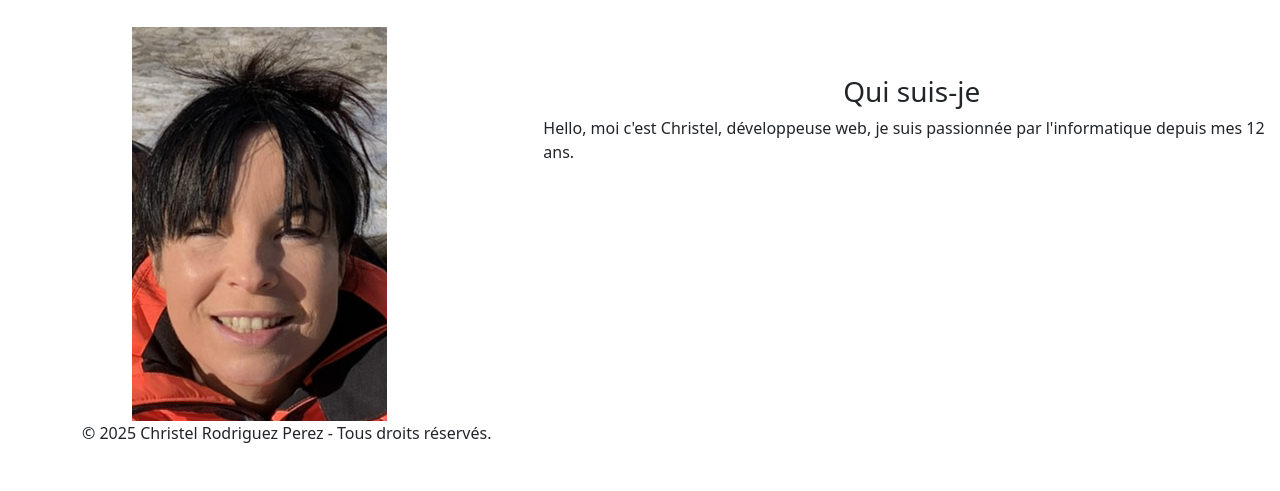
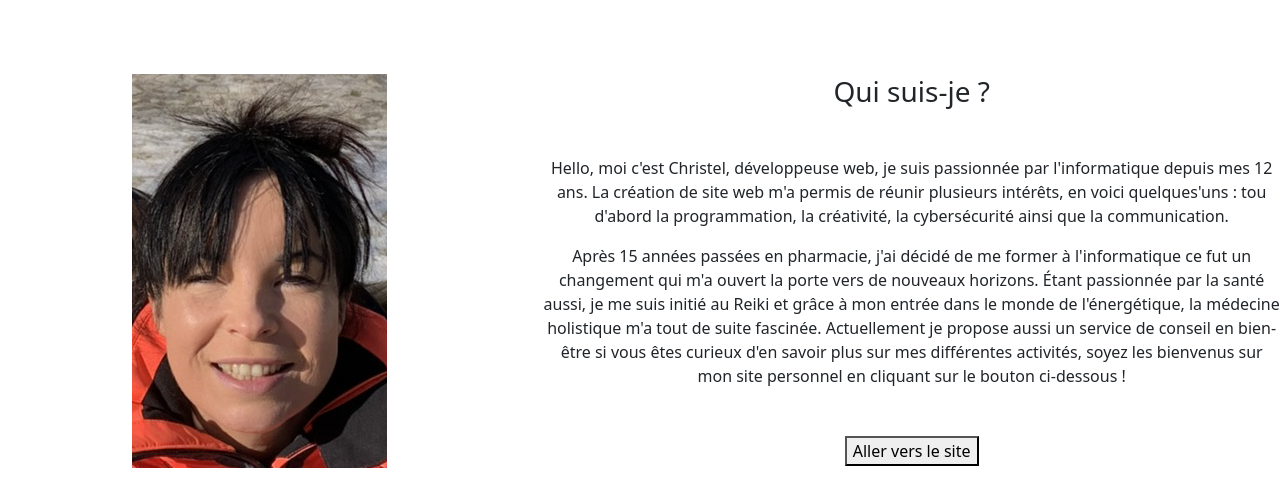
Before and after one commit to Baboo81/baboo81.github.io, a PHP site: page /app/views/sections/home.php in a window 1280 px wide. Shown: the part 414-905 px from the top of the page. Before the commit the page ends 857 px from the top, so only its background shows below. Run offline with PHP 8.4, Linux system fonts and the light colour scheme; data that the repository does not hold is empty; some libraries are stand-ins or nearby versions.

Commit message:
section : projects

```diff
--- /dev/null
+++ b/app/data/about.php
@@ -0,0 +1,14 @@
+<?php
+
+namespace App\data;
+
+return [
+    'about' => [
+        'title' => 'Qui suis-je ?',
+        'p1' => 'Hello, moi c\'est Christel, développeuse web, je suis passionnée par l\'informatique depuis mes 12 ans. La création de site web m\'a permis de réunir plusieurs intérêts, en voici quelques\'uns : tou d\'abord la programmation, la créativité, la cybersécurité ainsi que la communication.',
+        'p2' => 'Après 15 années passées en pharmacie, j\'ai décidé de me former à l\'informatique ce fut un changement qui m\'a ouvert la porte vers de nouveaux horizons. Étant passionnée par la santé aussi, je me suis initié au Reiki et grâce à mon entrée dans le monde de l\'énergétique, la médecine holistique m\'a tout de suite fascinée. Actuellement je propose aussi un service de conseil en bien-être si vous êtes curieux d\'en savoir plus sur mes différentes activités, soyez les bienvenus sur mon site personnel en cliquant sur le bouton ci-dessous !',
+        'btn' => 'Aller vers le site'
+    ],
+];
+
+?>
--- a/app/views/sections/home.php
+++ b/app/views/sections/home.php
@@ -1,4 +1,10 @@
 <?php include __DIR__ . '/../partials/header.php'; ?>
+
+<?php
+    use App\data;
+
+    $about = include __DIR__ . '/../../data/about.php';
+?>
 
 <section id="home">
     <div class="hero">
@@ -23,13 +29,55 @@
                 <img class="rounded-cercle" src="img/other/mySelf2.png" alt="Photo de moi-même">
             </div>
             <div class="about2 col-md-7 d-flex aligne-items-center justify-content-center">
-                <article>
-                    <h3 class="text-center fontBleuVert mt-5">Qui suis-je</h3>
-                    <p>Hello, moi c'est Christel, développeuse web, je suis passionnée par l'informatique depuis mes 12 ans.</p>
+                <article class="text-center">
+                    <?php foreach ($about as $key1 => $aboutTemp): ?>
+                        <h3 class="text-center fontBleuVert mt-5"><?php echo $aboutTemp['title']; ?></h3>
+                            <p class="fontBleuVert mt-5"><?php echo $aboutTemp['p1']; ?></p>
+                            <p class="fontBleuVert mt-3"><?php echo $aboutTemp['p2']; ?></p>
+                        <div class="text-center my-5">
+                            <button class="button"><?php echo $aboutTemp['btn']; ?></button>
+                        </div>
+                    <?php endforeach; ?>
                 </article>
             </div>
         </div>
     </div>
 </section>
 
+<section id="projects">
+    <div class="row">
+        <div class="col-12">
+            <h3 class="text-center fontBleuVert mt-5">Les projets</h3>
+            <div class="d-flex align-items-center justify-content-center">
+                <!-- Cards -->
+                <div class="card" style="width: 20rem;">
+                    <img src="img/projects/Kenko.png" class="card-img-top" alt="Image représentant la page d'accueil du site Kenko">
+                    <div class="card-body">
+                        <h5 class="card-title">Kenko</h5>
+                        <p class="card-text">Some quick example text to build on the card title and make up the bulk of the card's content.</p>
+                        <a href="#" class="btn btn-primary">Go somewhere</a>
+                    </div>
+                </div>
+                <div class="card" style="width: 20rem;">
+                    <img src="img/projects/SoinsDeSoie.png" class="card-img-top" alt="Image représentant la page d'accueil du site SoinsDeSoie">
+                    <div class="card-body">
+                        <h5 class="card-title">Kenko</h5>
+                        <p class="card-text">Some quick example text to build on the card title and make up the bulk of the card's content.</p>
+                        <a href="#" class="btn btn-primary">Go somewhere</a>
+                    </div>
+                </div>
+                <div class="card" style="width: 20rem;">
+                    <img src="img/projects/Souffle.png" class="card-img-top" alt="Image représentant la page d'accueil du site Souffle d'équilibre">
+                    <div class="card-body">
+                        <h5 class="card-title">Kenko</h5>
+                        <p class="card-text">Some quick example text to build on the card title and make up the bulk of the card's content.</p>
+                        <a href="#" class="btn btn-primary">Go somewhere</a>
+                    </div>
+                </div>
+                <!-- END Cards -->
+            </div>
+        </div>
+    </div>
+</section>
+
 <?php include __DIR__ . '/../partials/footer.php'; ?>
```
Also changed, not shown: public/css/style.css (+45 -10 lines), app/data/projects.php (added), public/img/projects/Kenko.png (added), 3 other files.
